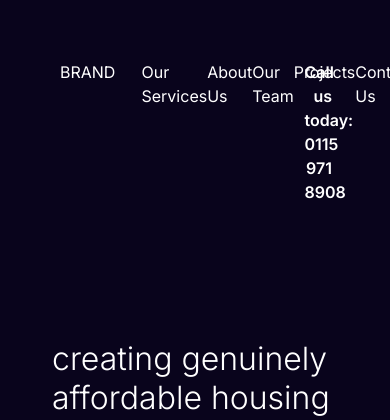
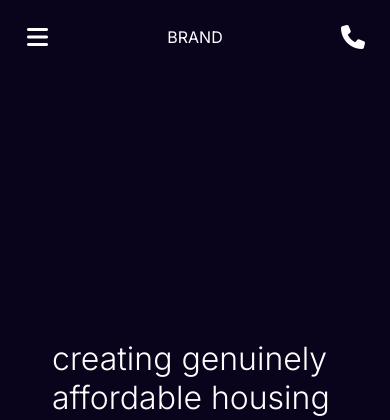
Before and after one commit to LewisCM14/point_construction, a Django app: page / in a window 390 px wide; the page is wider, and only the part inside the window is pictured. Shown: the top 420 px of that part. Run offline with Django 3.2, Linux system fonts and the light colour scheme; some libraries are stand-ins or nearby versions.

Commit message:
add mobile header boilerplate

```diff
--- a/static/css/desktop-header.css
+++ b/static/css/desktop-header.css
@@ -1,7 +1,3 @@
-.main-header-inner {
-    padding-top: 60px;
-}
-
 .main-nav {
     display: inline;
 }
--- a/static/css/header.css
+++ b/static/css/header.css
@@ -4,6 +4,16 @@ header {
 
 .main-header-outer {
     height: 117px;
+}
+
+.main-header-inner {
+    padding-top: 60px;
+}
+
+@media screen and (max-width: 1200px) {
+    .main-header-inner {
+        padding-top: 25px;
+    }
 }
 
 @media screen and (max-width: 767px) {
--- /dev/null
+++ b/static/css/mobile-header.css
@@ -0,0 +1,18 @@
+.nav-mobile-container {
+    padding-left: 15px;
+    text-align: left;
+}
+
+.mobile-nav-toggle {
+    font-size: 24px;
+    line-height: 24px;
+    font-weight: 900;
+}
+
+.contact-mobile-container {
+    font-size: 24px;
+    line-height: 24px;
+    font-weight: 900;
+    text-align: right;
+    padding-right: 25px;
+}
--- a/templates/base.html
+++ b/templates/base.html
@@ -51,11 +51,14 @@
 
         <!-- JavaScript -->
         {% block core_js %}
+        <!-- Bootstrap -->
         <script
             src="https://cdn.jsdelivr.net/npm/bootstrap@5.2.2/dist/js/bootstrap.bundle.min.js"
             integrity="sha384-OERcA2EqjJCMA+/3y+gxIOqMEjwtxJY7qPCqsdltbNJuaOe923+mo//f6V8Qbsw3"
             crossorigin="anonymous"
         ></script>
+        <!-- FontAwesome -->
+        <script src="https://kit.fontawesome.com/fbcb9c2e0c.js" crossorigin="anonymous"></script>
         {% endblock %}
 
         {% block extra_js %}
--- a/templates/includes/desktop-header.html
+++ b/templates/includes/desktop-header.html
@@ -1,5 +1,4 @@
 {% load static %} {% block extra_css %}
-<link rel="stylesheet" href="{% static 'css/header.css' %}" />
 <link rel="stylesheet" href="{% static 'css/desktop-header.css' %}" />
 {% endblock %}
 
--- a/templates/includes/header.html
+++ b/templates/includes/header.html
@@ -8,8 +8,13 @@
     <section class="main-header-outer">
         <div class="main-header-inner">
             <!-- Desktop Header -->
-            {% include 'includes/desktop-header.html' %}
+            <div class="d-none d-lg-none d-xl-block d-xxl-block">
+                {% include 'includes/desktop-header.html' %}
+            </div>
             <!-- Mobile Header -->
+            <div class="d-block d-lg-block d-xl-none d-xxl-none">
+                {% include 'includes/mobile-header.html' %}
+            </div>
         </div>
     </section>
     <!-- Hero Section -->
--- /dev/null
+++ b/templates/includes/mobile-header.html
@@ -0,0 +1,75 @@
+{% load static %} {% block extra_css %}
+<link rel="stylesheet" href="{% static 'css/mobile-header.css' %}" />
+{% endblock %}
+
+<div class="container-fluid white-text">
+    <div class="row">
+        <div class="col-3 nav-mobile-container">
+            <nav class="navbar-expand-xlg">
+                <div class="container-fluid">
+                    <button
+                        class="navbar-toggler white-text"
+                        type="button"
+                        data-bs-toggle="collapse"
+                        data-bs-target="#navbarNav"
+                        aria-controls="navbarNav"
+                        aria-expanded="false"
+                        aria-label="Toggle navigation"
+                    >
+                        <span class="white-text mobile-nav-toggle"><i class="fa-solid fa-bars"></i></span>
+                    </button>
+                    <div class="collapse navbar-collapse" id="navbarNav">
+                        <ul class="navbar-nav">
+                            <li class="nav-item">
+                                <a
+                                    href="#"
+                                    aria-label="navigate to our services page"
+                                    class="main-nav-link"
+                                    >Our Services</a
+                                >
+                            </li>
+                            <li class="nav-item">
+                                <a
+                                    href="#"
+                                    aria-label="navigate to our about us page"
+                                    class="main-nav-link"
+                                    >About Us</a
+                                >
+                            </li>
+                            <li class="nav-item">
+                                <a
+                                    href="#"
+                                    aria-label="navigate to our team page"
+                                    class="main-nav-link"
+                                    >Our Team</a
+                                >
+                            </li>
+                            <li class="nav-item">
+                                <a
+                                    href="#"
+                                    aria-label="navigate to our projects page"
+                                    class="main-nav-link"
+                                    >Projects</a
+                                >
+                            </li>
+                            <li class="nav-item">
+                                <a
+                                    href="#"
+                                    aria-label="navigate to our contact page"
+                                    class="main-nav-link"
+                                    >Contact Us</a
+                                >
+                            </li>
+                        </ul>
+                    </div>
+                </div>
+            </nav>
+        </div>
+        <div class="col-6 brand-mobile-container d-flex justify-content-center">
+            <p>BRAND</p>
+        </div>
+        <div class="col-3 contact-mobile-container">
+            <p class="white-text"><i class="fa-solid fa-phone"></i></p>
+        </div>
+    </div>
+</div>
```
